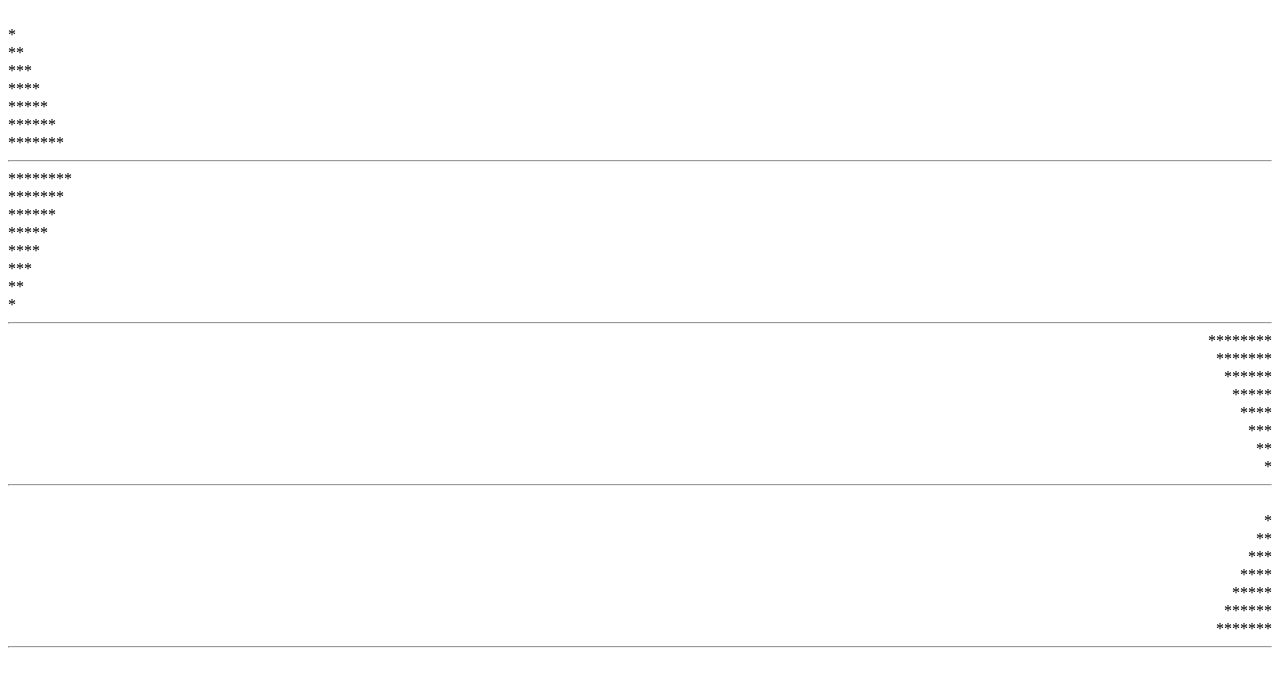
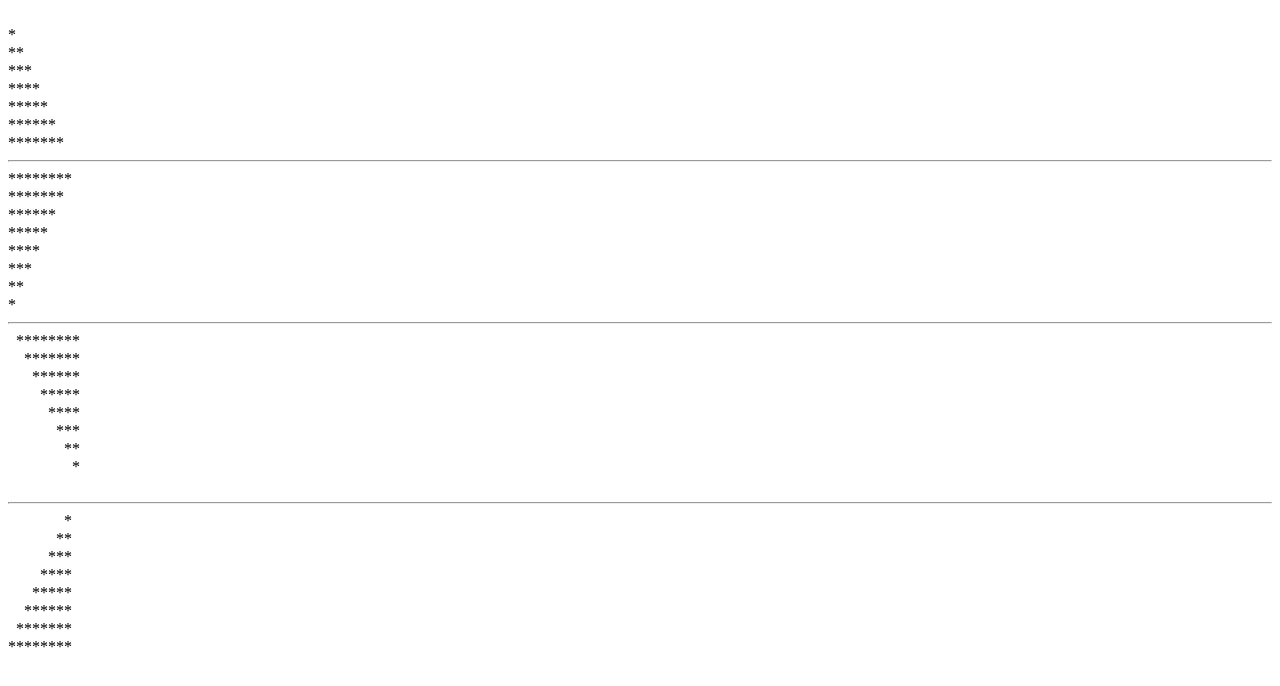
Before and after one commit to TieuNhiKk/Bai-Tap, a plain HTML site: page Week2/Luyen-tap-vong-lap-02/Bai3.html in a window 1280 px wide. Drawn offline with Linux system fonts and the light colour scheme.

Commit message:
[*Bài tập] Luyện tập vòng lặp 02

```diff
--- a/Week2/Luyen-tap-vong-lap-02/Bai3.html
+++ b/Week2/Luyen-tap-vong-lap-02/Bai3.html
@@ -26,24 +26,26 @@
         }
 
         document.write("<hr>");
-        document.write("<div style='text-align:right'>");
-        for (let i = 8; i > 0; i--) {
-            for (let j = 0; j < i; j++) {
-                document.write("*");
+        let x = ["*", "*", "*", "*", "*", "*", "*", "*", "*"];
+        let y = "&nbsp;&nbsp;";
+        for (let i = 0; i <= x.length - 1; i++) {
+            for (let j = 0; j <= i; j++) {
+                x[i] = y;
             }
+            document.write(x.join(''));
             document.write("<br>");
         }
-        document.write("</div>");
         document.write("<hr>");
-        document.write("<div style='text-align: right'>");
-        for (let i = 0; i <8 ; i++) {
-            for (let j = 0; j < i; j++) {
-                document.write("*");
+        let temp="&nbsp;&nbsp;"
+        let a = [temp,temp,temp,temp,temp,temp,temp,temp];
+        let b = "*";
+        for (let i = a.length-1; i >=0; i--) {
+            for (let j = 0; j <= i; j++) {
+                a[i] = b;
             }
+            document.write(a.join(''));
             document.write("<br>");
         }
-        document.write("</div>");
-        document.write("<hr>");
     </script>
 </body>
 
```
